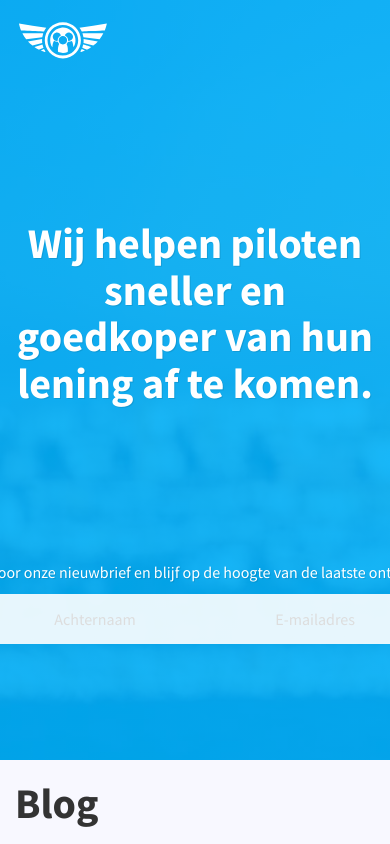
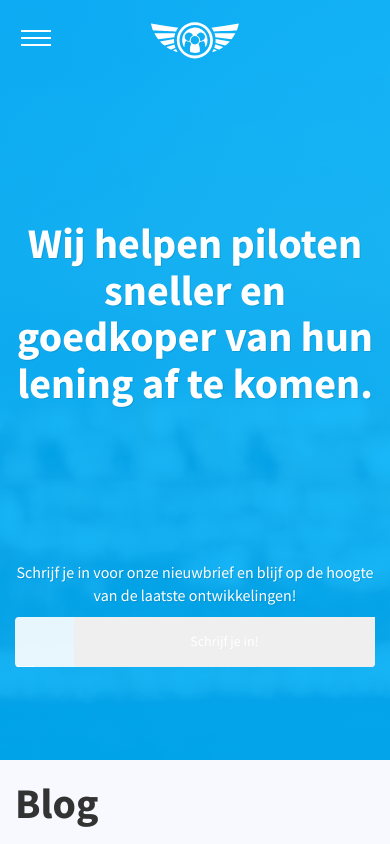
Before and after one commit to jaapbakker88/pc-ks, a Node project: template templates/views/blog.hbs in a window 390 px wide. Shown: the top 844 px of the page. Run offline with Node 20 templates, Linux system fonts and the light colour scheme; the template is opened without the code that fills it, so the values that code supplies are empty.

Commit message:
added responsive menu

```diff
--- /dev/null
+++ b/public/js/scripts.js
@@ -0,0 +1,16 @@
+$(function() {
+	$('.toggle-nav').click(function() {
+	    // Calling a function in case you want to expand upon this.
+	    toggleNav();
+	});
+});
+
+function toggleNav() {
+	if ($('#site-wrapper').hasClass('show-nav')) {
+		// Do things on Nav Close
+		$('#site-wrapper').removeClass('show-nav');
+	} else {
+		// Do things on Nav Open
+		$('#site-wrapper').addClass('show-nav');
+	}
+}
--- a/public/styles/site.scss
+++ b/public/styles/site.scss
@@ -280,3 +280,38 @@ footer hr{
 	border-style: solid;
 
 }
+
+
+@media(max-width:767px){
+	.header__navbar--brand {
+		position: relative;
+	    width: 95px;
+	    margin: 0 auto;
+	    left: 0;
+	}
+	.header__navbar .menu-click {
+		display: inline-block;
+    	float: left;
+    	margin-top: 5px;
+	}
+	.header__navbar .menu-click .bar {
+		width: 30px;
+		height: 2px;
+		margin: 5px;
+		background: #fff;
+	}
+	.form-group-custom {
+		display: block;
+	}
+	.form-group-custom input, .form-group-custom button {
+		width: 100%;
+	}
+
+	.form-group-custom input:first-child {
+		border-right: none;
+		border-bottom: 1px solid #fff;
+	}
+	.form-group-custom button {
+		border-radius: 0 0px 4px 4px
+	}
+}
--- a/templates/views/layouts/default.hbs
+++ b/templates/views/layouts/default.hbs
@@ -182,6 +182,7 @@
 			//- them specifically here, instead of bootstrap-3.3.5.min.js
 		--}}
 		<script src="/js/bootstrap/bootstrap-3.3.5.min.js"></script>
+		<script src="/js/scripts.js"></script>
 		{{{isAdminEditorJS user}}}
 	</body>
 </html>
```
Also changed, not shown: public/styles/site.css.
